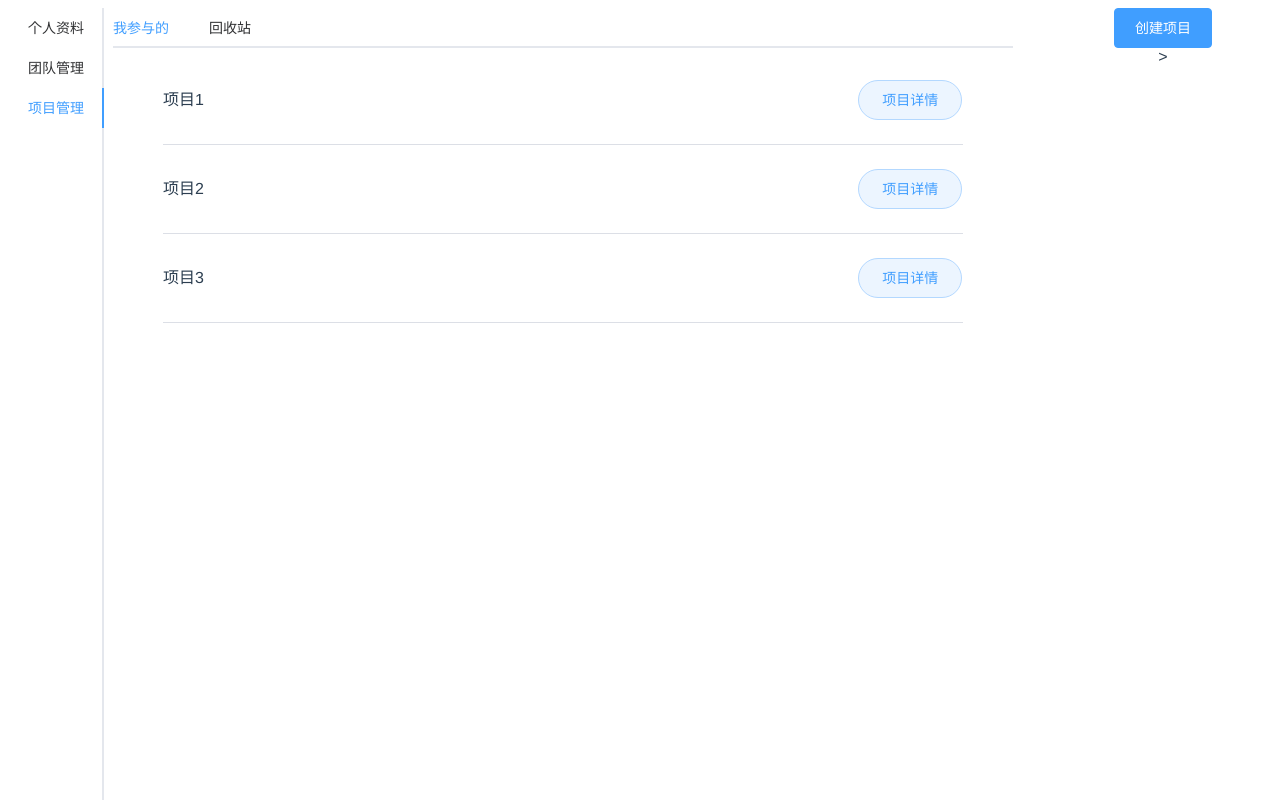
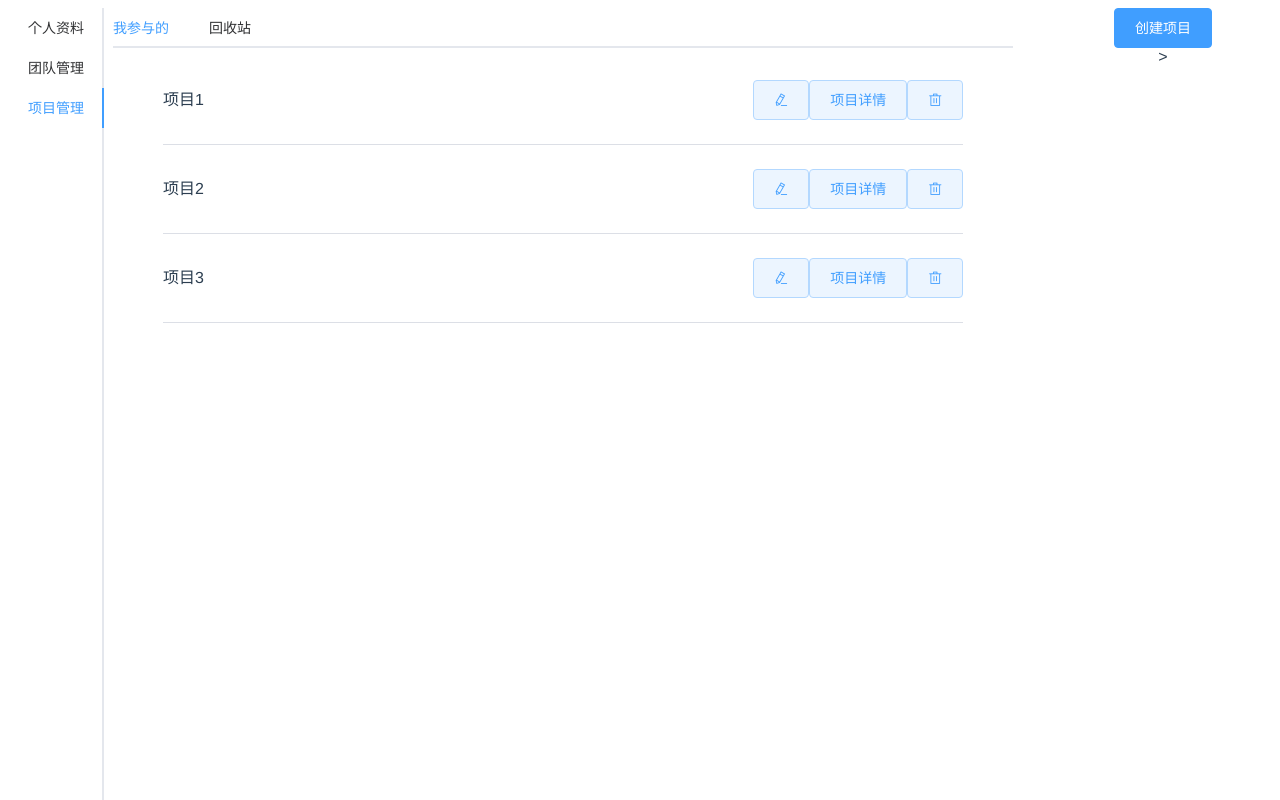
Before and after one commit to yunyantianhen/inkbook2, a Vue app: page / in a window 1280 px wide. Both pictures are taken after a click on the tab "项目管理". Shown: the top 800 px of the page. Built offline with nearby package versions, Linux system fonts and the light colour scheme; no server answers.

Commit message:
项目管理改动2

```diff
--- a/src/views/HomePage.vue
+++ b/src/views/HomePage.vue
@@ -120,18 +120,24 @@
                 <br/>
                 <div style="width: 800px; text-align: left">
                   项目1
-                  <el-button style="position: relative; left: 650px" type="primary" @click="toitem" round plain>项目详情</el-button>
+                  <el-button style="position: relative; left: 545px" type="primary" icon="el-icon-edit" plain></el-button>
+                  <el-button style="position: relative; left: 535px" type="primary" @click="toitem" plain>项目详情</el-button>
+                  <el-button style="position: relative; left: 525px" type="primary" icon="el-icon-delete" plain></el-button>
                   <el-divider></el-divider>
 
                 </div>
                 <div style="width: 800px; text-align: left">
                   项目2
-                  <el-button style="position: relative; left: 650px" type="primary" @click="toitem" round plain>项目详情</el-button>
+                  <el-button style="position: relative; left: 545px" type="primary" icon="el-icon-edit" plain></el-button>
+                  <el-button style="position: relative; left: 535px" type="primary" @click="toitem" plain>项目详情</el-button>
+                  <el-button style="position: relative; left: 525px" type="primary" icon="el-icon-delete" plain></el-button>
                   <el-divider></el-divider>
                 </div>
                 <div style="width: 800px; text-align: left">
                   项目3
-                  <el-button style="position: relative; left: 650px" type="primary" @click="toitem" round plain>项目详情</el-button>
+                  <el-button style="position: relative; left: 545px" type="primary" icon="el-icon-edit" plain></el-button>
+                  <el-button style="position: relative; left: 535px" type="primary" @click="toitem" plain>项目详情</el-button>
+                  <el-button style="position: relative; left: 525px" type="primary" icon="el-icon-delete" plain></el-button>
                   <el-divider></el-divider>
                 </div>
               </div>
@@ -141,18 +147,21 @@
                 <br/>
                 <div style="width: 800px; text-align: left">
                   项目1
-                  <el-button style="position: relative; left: 650px" type="primary" @click="toitem" round plain>项目详情</el-button>
+                  <el-button style="position: relative; left: 595px" type="primary" @click="toitem" plain>项目详情</el-button>
+                  <el-button style="position: relative; left: 585px" type="primary" plain><i class="el-icon-upload el-icon--right"></i></el-button>
                   <el-divider></el-divider>
 
                 </div>
                 <div style="width: 800px; text-align: left">
                   项目2
-                  <el-button style="position: relative; left: 650px" type="primary" @click="toitem" round plain>项目详情</el-button>
+                  <el-button style="position: relative; left: 595px" type="primary" @click="toitem" plain>项目详情</el-button>
+                  <el-button style="position: relative; left: 585px" type="primary" plain><i class="el-icon-upload el-icon--right"></i></el-button>
                   <el-divider></el-divider>
                 </div>
                 <div style="width: 800px; text-align: left">
                   项目3
-                  <el-button style="position: relative; left: 650px" type="primary" @click="toitem" round plain>项目详情</el-button>
+                  <el-button style="position: relative; left: 595px" type="primary" @click="toitem" plain>项目详情</el-button>
+                  <el-button style="position: relative; left: 585px" type="primary" plain><i class="el-icon-upload el-icon--right"></i></el-button>
                   <el-divider></el-divider>
                 </div>
               </div>
```
